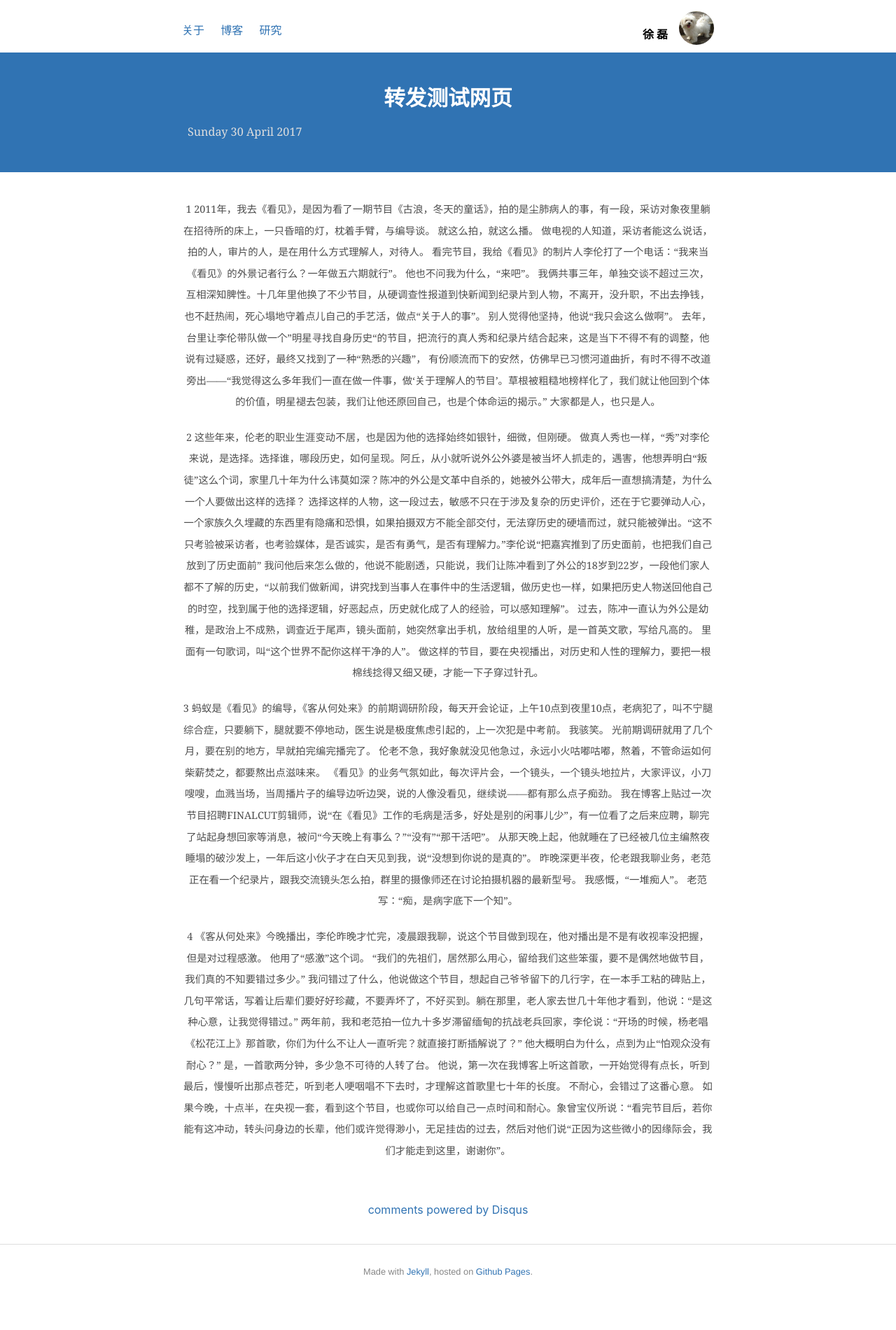
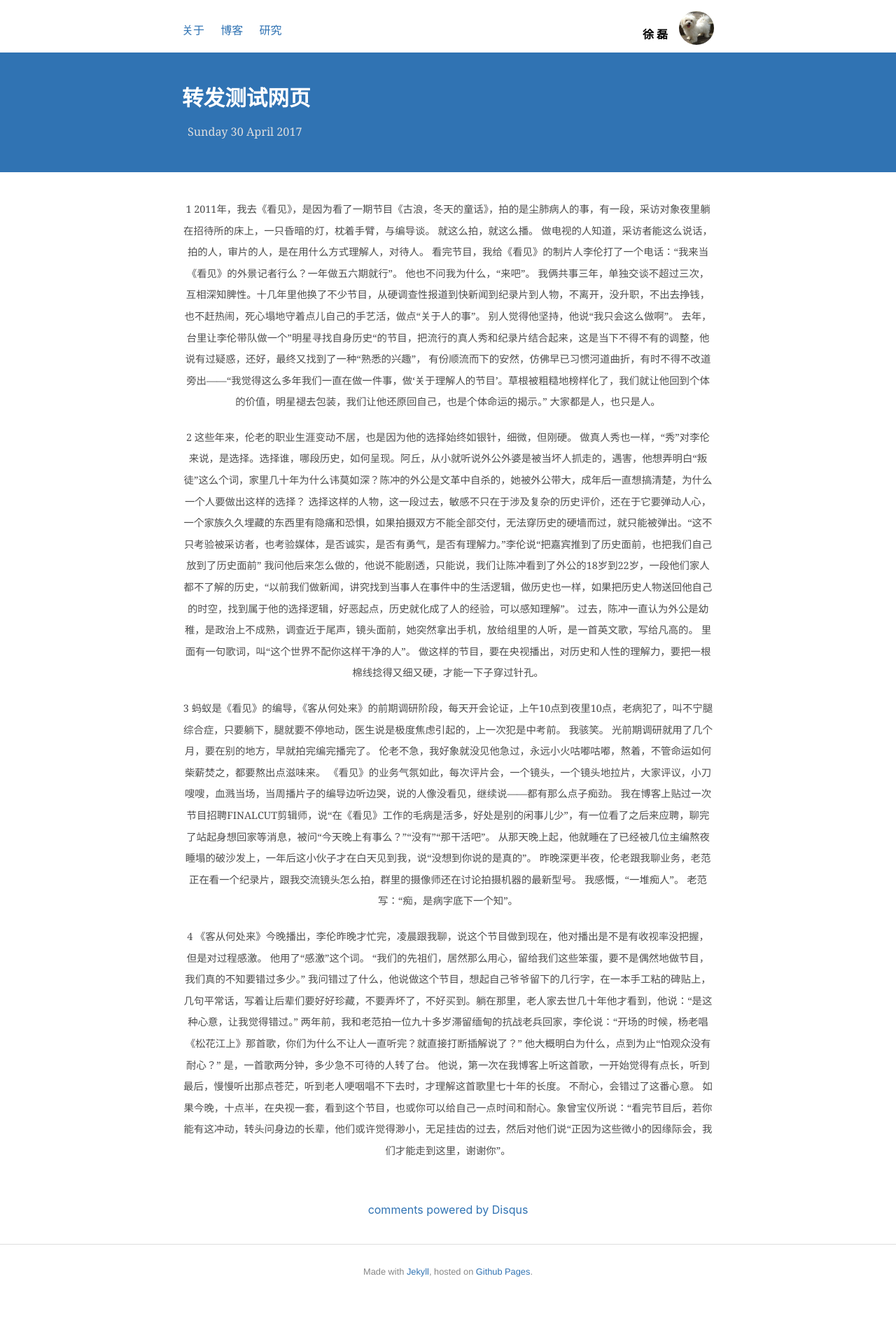
Before and after one commit to shirleysteve/1, a Jekyll site: the page built from _posts/2017-04-30-测试博客（转发柴静的文章）.md, in a window 1280 px wide. Shown: the whole page at 70% size. Built offline with Jekyll 4.4.1, drawn with Linux system fonts in a browser that asks for light colours; nearby versions of some CDN libraries; comment, search, counter and statistics services are not loaded.

Commit message:
Update blog.css

```diff
--- a/css/blog.css
+++ b/css/blog.css
@@ -24,7 +24,7 @@ h6,
 article h1 {
   margin-bottom: 8px;
   line-height: 120%;
-  text-align: center !important;
+  text-align: left !important;
 }
 
 .meta {
@@ -144,7 +144,7 @@ ul.posts {
 
   header nav {
     float: none;
-    text-align: left;
+    text-align: center;
   }
 }
 
```
